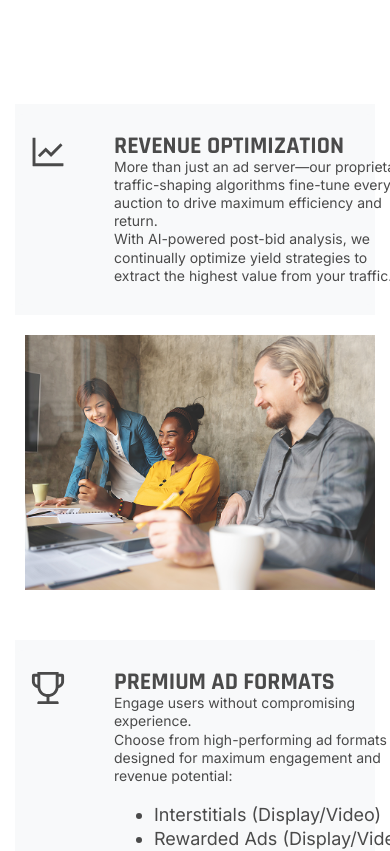
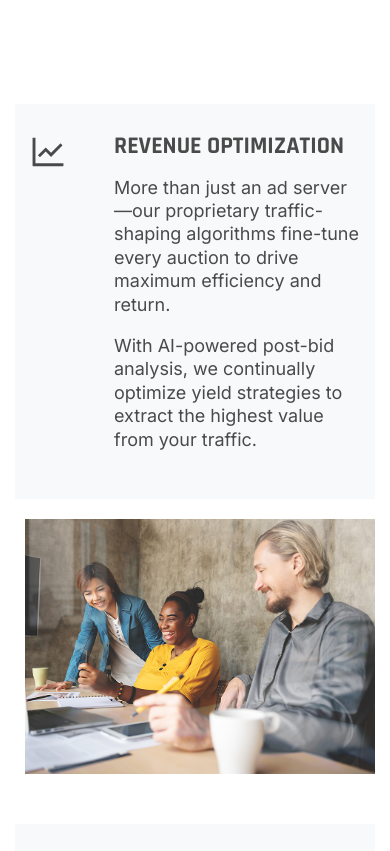
Before and after one commit to jwong65/vite-react-site, a React (Vite) app: page /publisher in a window 390 px wide. Shown: the part 1840-2691 px from the top of the page. Built offline with nearby package versions, Linux system fonts and the light colour scheme.

Commit message:
Changed text-content to text-content-about to avoid overlap with homepage

```diff
--- a/src/pages/About.jsx
+++ b/src/pages/About.jsx
@@ -43,7 +43,7 @@ export default function About() {
             <div className='about-left-content'>
                 <div className='text-box'>
                   <StarOutlined className='feature-icon' />
-                  <div className='text-content'>
+                  <div className='text-content-about'>
                     <div className='tab-heading'>Premium connections</div>
                     <p>
                       We link top publishers and advertisers, ensuring higher fill rates and stronger eCPMs.
@@ -52,7 +52,7 @@ export default function About() {
               </div>
               <div className='text-box'>
                 <SafetyOutlined className='feature-icon' />
-                <div className='text-content'>
+                <div className='text-content-about'>
                   <div className='tab-heading'>Unmatched transparency & safety</div>
                   <p>
                     Fully OMSDK, app-ads.txt, and sellers.json compliant, with industry-leading fraud prevention.
@@ -66,7 +66,7 @@ export default function About() {
             <div className='about-right-content'>
               <div className='text-box'>
                 <RobotOutlined className='feature-icon' />
-                <div className='text-content'>
+                <div className='text-content-about'>
                   <div className='tab-heading'>AI-driven optimization</div>
                   <p>
                     Proprietary traffic shaping and post-bid AI maximize revenue on every impression.
@@ -75,7 +75,7 @@ export default function About() {
               </div>
               <div className='text-box'>
                 <ApiOutlined className='feature-icon' />
-                <div className='text-content'>
+                <div className='text-content-about'>
                   <div className='tab-heading'>Seamless integration</div>
                   <p>
                     Designed for SDK networks, SSPs, DSPs, and direct publishers with effortless implementation.
--- a/src/pages/about.css
+++ b/src/pages/about.css
@@ -209,7 +209,7 @@
     letter-spacing: 0%;
     text-transform: uppercase;
 }
-.text-content p{
+.text-content-about p{
     font-family: 'Inter', sans-serif;
     font-weight: 400;
     font-size: 18px;
@@ -523,7 +523,7 @@
         box-sizing: border-box;
         background-color: #FFFFFF;
     }
-    .text-content {
+    .text-content-about {
         flex: 1;
         min-width: 300px;
         max-width: 100%;
@@ -531,7 +531,7 @@
     .tab-heading {
         font-size: 24px;
     }
-    .text-content p {
+    .text-content-about p {
         font-size: 14px;
     }
     .about-banner-content{
```
